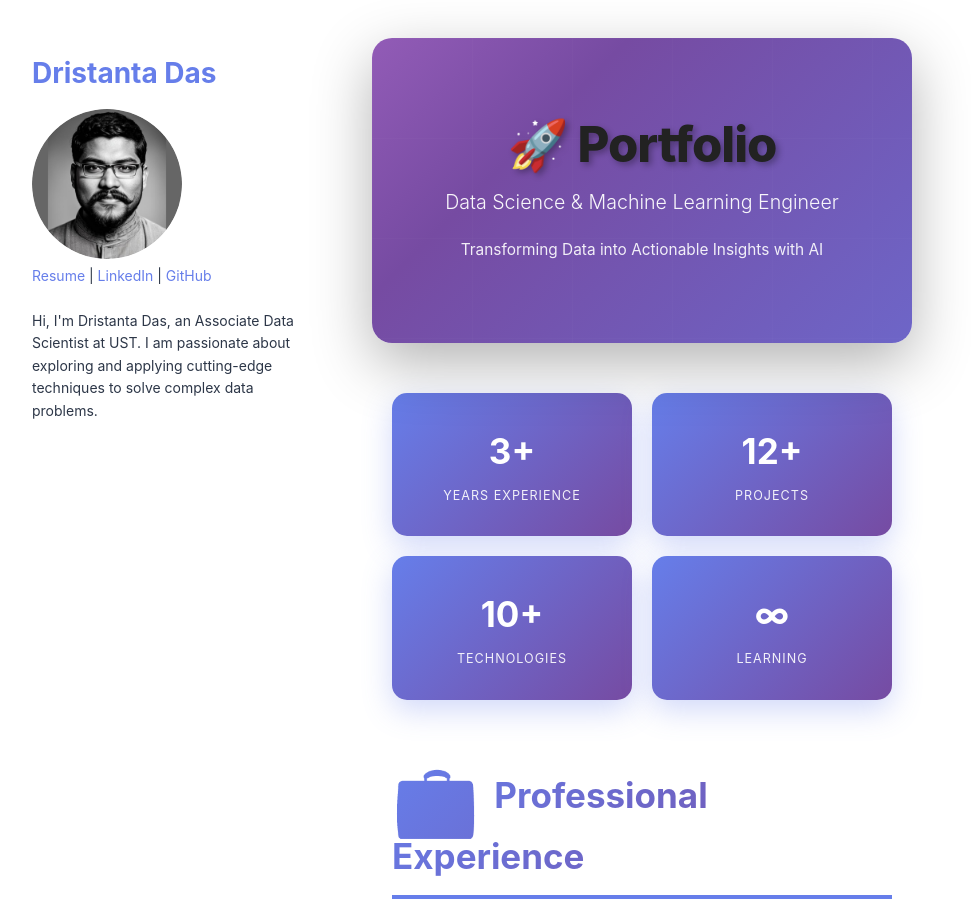
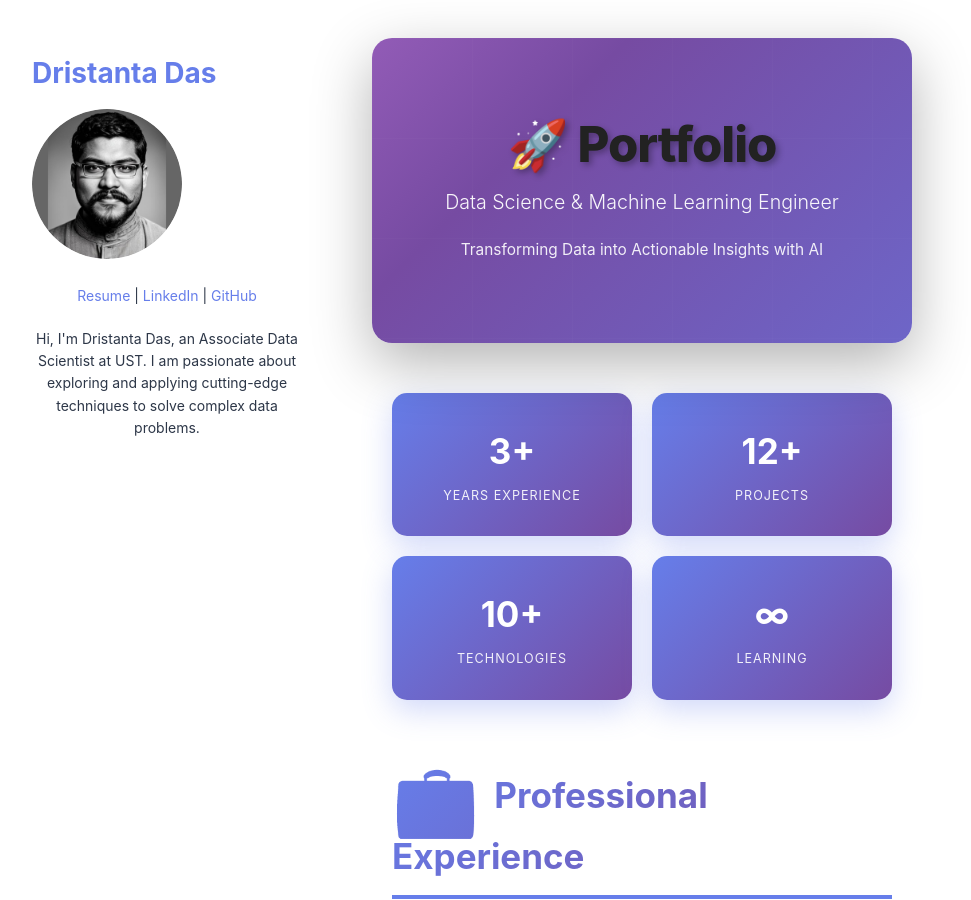
Before and after one commit to dasdristanta13/dasdristanta13.github.io, a Jekyll site: the page built from index.md, in a window 1280 px wide and 900 px high. Shown: the whole window, without its empty margins (178-1149 px from the left). Built offline with Jekyll 4.4.1, drawn with Linux system fonts in a browser that asks for light colours.

Commit message:
Revise site description and add links
Updated the site description with a new layout and links.

```diff
--- a/_config.yml
+++ b/_config.yml
@@ -2,13 +2,16 @@
 title: Dristanta Das
 logo: "/images/logo.jpg?raw=true"
 description: >
+  <p style="text-align: center;">
   <a href="pdf/Dristanta_Das_Data_Scientist_Resume.pdf" target="_blank">Resume</a> |
   <a href="https://www.linkedin.com/in/dasdristanta13/" target="_blank">LinkedIn</a> |
   <a href="https://github.com/dasdristanta13" target="_blank">GitHub</a>
-  <br><br>
+  </p>
+  <p style="text-align: center;">
   Hi, I'm Dristanta Das, an Associate Data Scientist at UST.
   I am passionate about exploring and applying cutting-edge techniques
   to solve complex data problems.
+  </p>
 
 # Theme
 theme: jekyll-theme-minimal
```
